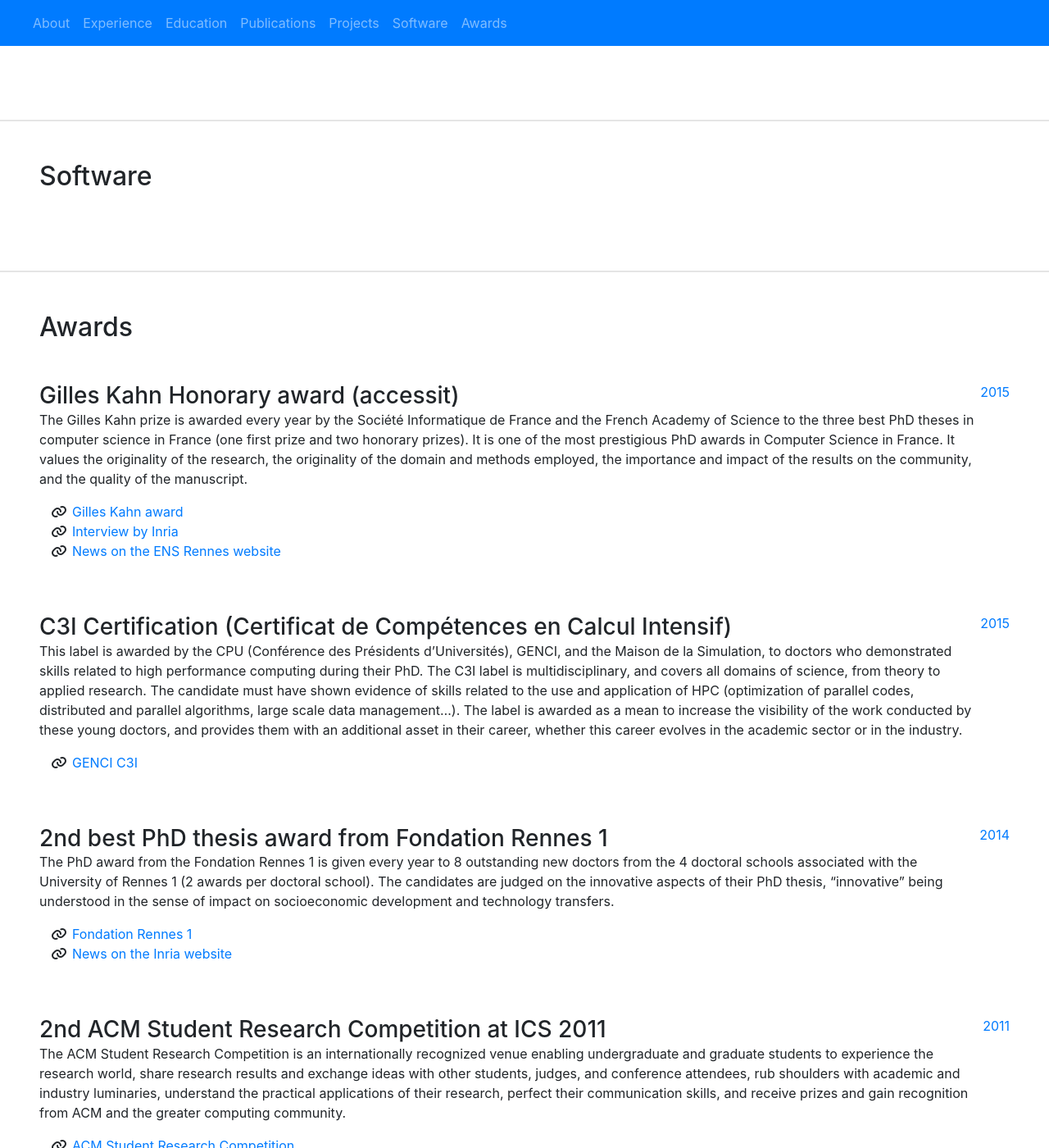
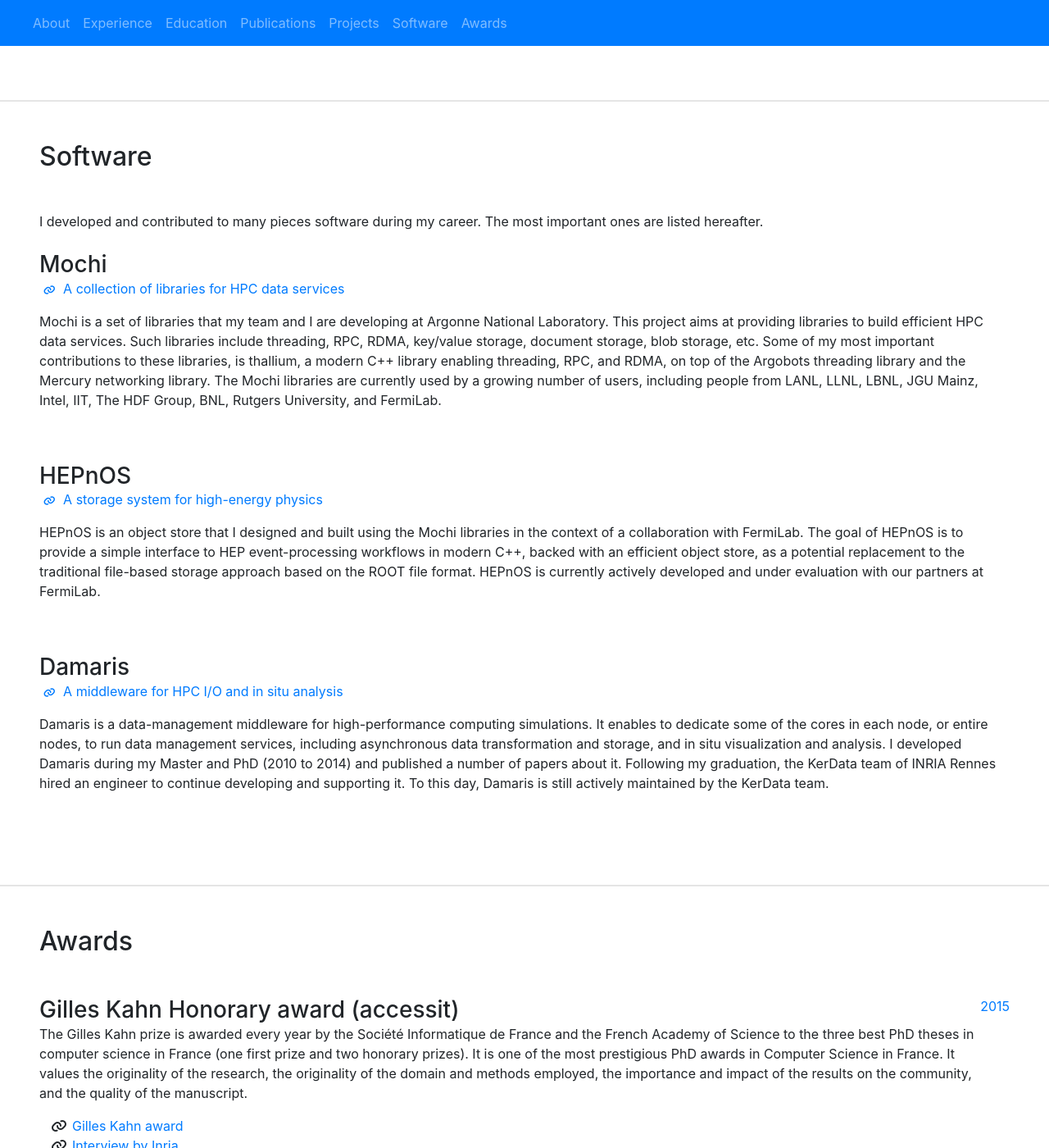
Before and after one commit to mdorier/mdorier.github.io, a Jekyll site: the page built from index.html, in a window 1280 px wide and 1400 px high, scrolled down 7158 px. Shown: the whole window at 82% size. Built offline with Jekyll 4.4.1, drawn with Linux system fonts in a browser that asks for light colours; nearby versions of some CDN libraries; some web fonts are replaced; library files that are not in the unit come from our copies.

Commit message:
added software

```diff
--- a/_data/software.yml
+++ b/_data/software.yml
@@ -1,16 +1,12 @@
-- soft1:
-  name: Damaris
-  description: Damaris is a data-management middleware for high-performance computing simulations. It enables to dedicate some of the cores in each node, or entire nodes, to run data management services, including asynchronous data transformation and storage, and in situ visualization and analysis.
+- name: Mochi
+  title: A collection of libraries for HPC data services
+  description: Mochi is a set of libraries that my team and I are developing at Argonne National Laboratory. This project aims at providing libraries to build efficient HPC data services. Such libraries include threading, RPC, RDMA, key/value storage, document storage, blob storage, etc. Some of my most important contributions to these libraries, is thallium, a modern C++ library enabling threading, RPC, and RDMA, on top of the Argobots threading library and the Mercury networking library. The Mochi libraries are currently used by a growing number of users, including people from LANL, LLNL, LBNL, JGU Mainz, Intel, IIT, The HDF Group, BNL, Rutgers University, and FermiLab.
+  website: https://www.mcs.anl.gov/research/projects/mochi/
+- name: HEPnOS
+  title: A storage system for high-energy physics
+  description: https://hepnos.readthedocs.io/en/latest/
+  description: HEPnOS is an object store that I designed and built using the Mochi libraries in the context of a collaboration with FermiLab. The goal of HEPnOS is to provide a simple interface to HEP event-processing workflows in modern C++, backed with an efficient object store, as a potential replacement to the traditional file-based storage approach based on the ROOT file format. HEPnOS is currently actively developed and under evaluation with our partners at FermiLab.
+- name: Damaris
+  title: A middleware for HPC I/O and in situ analysis
+  description: Damaris is a data-management middleware for high-performance computing simulations. It enables to dedicate some of the cores in each node, or entire nodes, to run data management services, including asynchronous data transformation and storage, and in situ visualization and analysis. I developed Damaris during my Master and PhD (2010 to 2014) and published a number of papers about it. Following my graduation, the KerData team of INRIA Rennes hired an engineer to continue developing and supporting it. To this day, Damaris is still actively maintained by the KerData team.
   website: http://damaris.gforge.inria.fr
-- soft2:
-  name: Darshan-Ruby
-  description: "Darshan-Ruby is an object-oriented extension to simplify the analysis of ANL's Darshan log files (a tool that traces the I/O of simulations running on supercomputers) using the Ruby language. It was developed to help get a faster insight into the I/O behavior of large-scale applications."
-  website: https://xgitlab.cels.anl.gov/darshan/darshan-ruby
-- soft3:
-  name: DUMPI-CoRtEx
-  description: "DUMPI-CoRtEx is a C library that allows to read traces generated by the DUMPI MPI tracing tool, and to expand the collective communication primitives into their equivalent series of point-to-point messages. This library has been designed to enable packet-level simulations of MPI applications using the CODES framework developed at Argonne."
-  website: https://xgitlab.cels.anl.gov/mdorier/dumpi-cortex
-- soft4:
-  name: GramArray
-  description: "GramArray is a C library that offers a compressed-array data structure using a modified implementation of the Sequitur algorithm, which builds a context-free grammar from a sequence of symbols."
-  website: https://bitbucket.org/mdorier/gramarray
--- a/_includes/head.html
+++ b/_includes/head.html
@@ -3,7 +3,7 @@
   <meta charset="utf-8">
   <meta name="viewport" content="width=device-width, initial-scale=1, shrink-to-fit=no">
   <meta name="description" content="">
-  <meta name="author" content="">
+  <meta name="author" content="Matthieu Dorier">
 
   <title>Matthieu Dorier's website</title>
 
--- a/_includes/projects.html
+++ b/_includes/projects.html
@@ -1,7 +1,5 @@
-<p class="subheading mb-5">
 Only some of my currently running projects are shown hereafter.
-</p>
-
+<br><br>
 {% for c in site.data.collaborations.present %}
 <div class="resume-item d-flex flex-column flex-md-row justify-content-between mb-5">
   <div class="resume-content">
--- a/_includes/software.html
+++ b/_includes/software.html
@@ -0,0 +1,18 @@
+I developed and contributed to many pieces software during my career. The most important ones
+are listed hereafter.
+<br>
+<br>
+{% for s in site.data.software %}
+<div class="resume-item d-flex flex-column flex-md-row justify-content-between mb-5">
+  <div class="resume-content">
+    <h3 class="mb-0">{{ s.name }}</h3>
+    <div class="subheading mb-3">
+      <a href="{{ s.website }}" target="_blank">
+				<span class="badge badge-link"><i class="fas fa-link"></i></span>
+         {{ s.title }}
+      </a>
+    </div>
+    <p>{{ s.description }}</p>
+  </div>
+</div>
+{% endfor %}
```
Also changed, not shown: index.html (indentation only).
